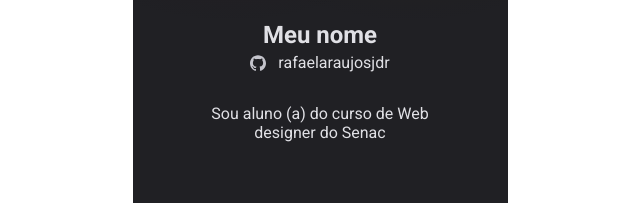
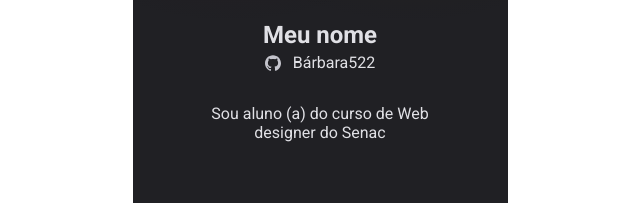
Before and after one commit to Barbara552/Portfolio., a plain HTML site: page index.html in a window 1280 px wide. Shown: the part 375-578 px from the top of the page, 320-960 px from the left. Drawn offline with Linux system fonts and the light colour scheme.

Commit message:
Add files via upload

```diff
--- a/index.html
+++ b/index.html
@@ -32,9 +32,9 @@
         </div>
         <h1 id="userName">Meu nome</h1>
 
-        <a id="userLink" href="https://github.com/rafaelaraujosjdr">
+        <a id="userLink" href="https://github.com/Bárbara522">
           <img src="images/github.svg" alt="Ícone github" />
-          <span id="userLogin">rafaelaraujosjdr</span>
+          <span id="userLogin">Bárbara522</span>
         </a>
         <p id="userBio">Sou aluno (a) do curso de Web designer do Senac</p>
 
```
